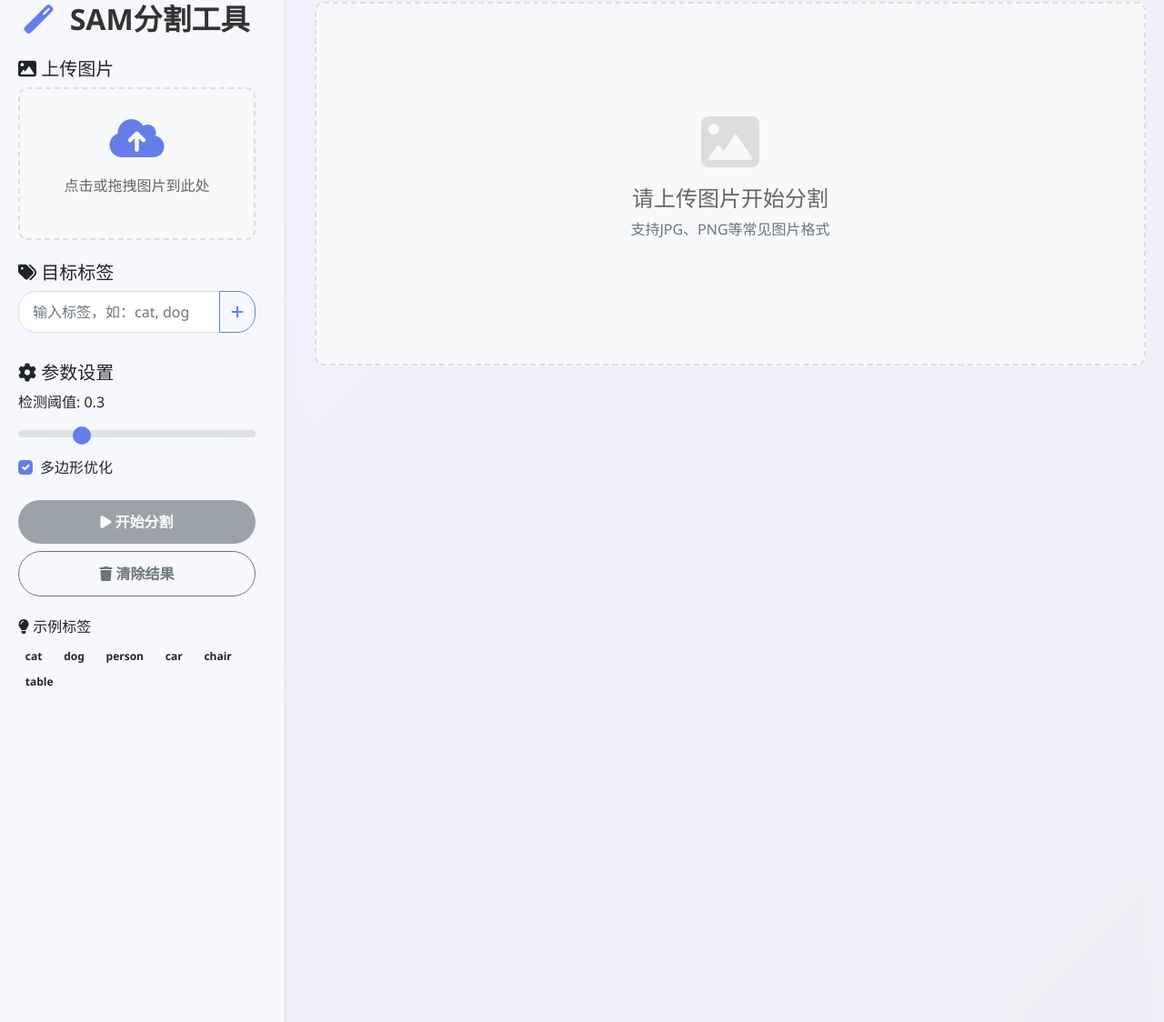
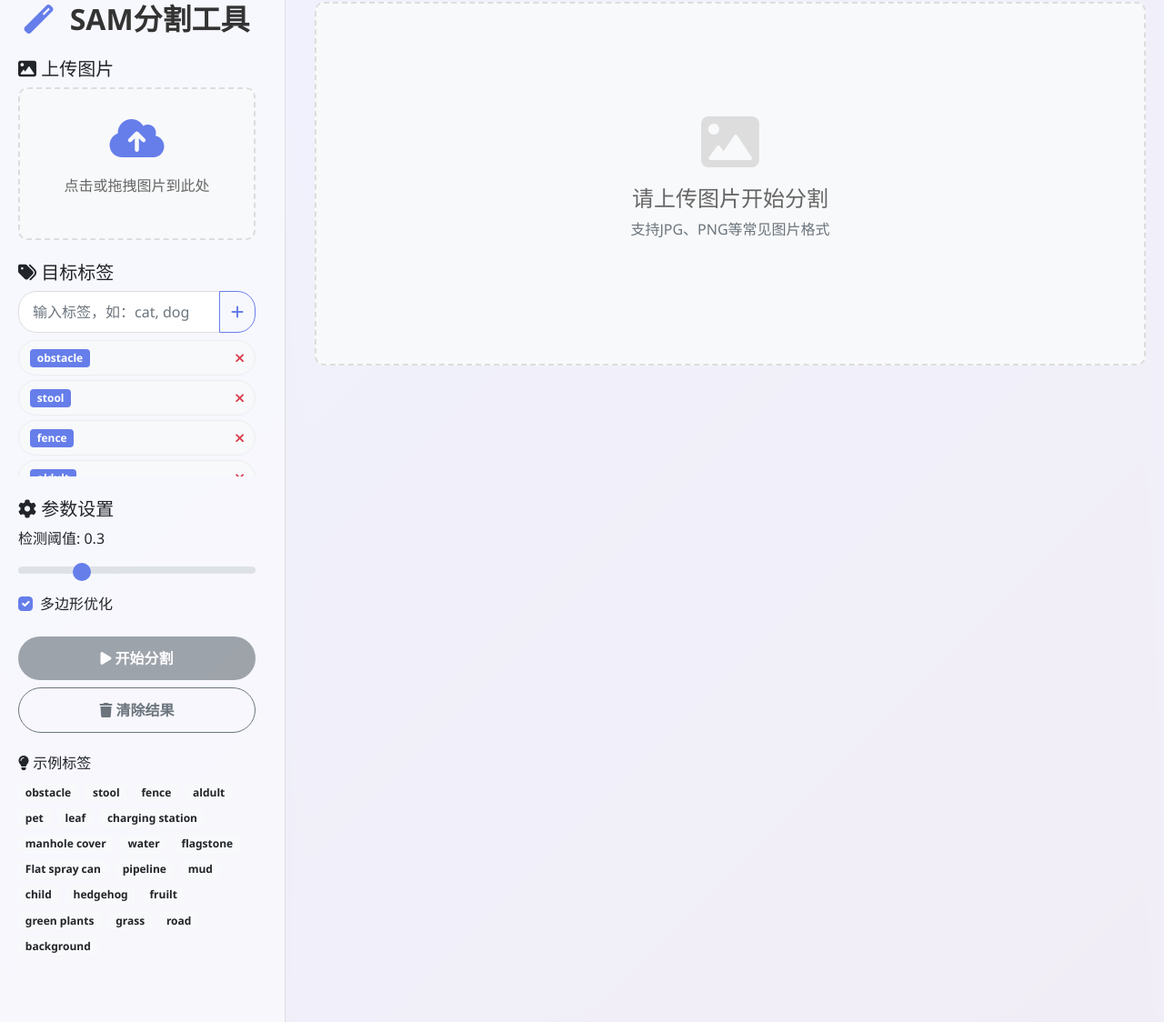
Before and after one commit to the-sword/auto_labling, a Flask app: page / in a window 1280 px wide. Shown: the part 18-1142 px from the top of the page at 91% size. Run offline with Flask 3, Linux system fonts and the light colour scheme.

Commit message:
feat: 更新示例标签并优化相关功能
- 新增预定义标签数组，包含更多特定场景的标签
- 实现预填充目标标签列表的功能
- 添加渲染示例标签的逻辑，首次渲染时使用预定义列表
- 优化示例标签点击事件的绑定方式，支持动态添加的标签
- 更新页面加载后的初始化逻辑，先渲染示例标签再绑定事件

```diff
--- a/static/js/app.js
+++ b/static/js/app.js
@@ -22,6 +22,30 @@ const detectionsList = document.getElementById('detectionsList');
 const loadingOverlay = document.getElementById('loadingOverlay');
 const errorModal = new bootstrap.Modal(document.getElementById('errorModal'));
 
+// 预定义标签（可点击快速添加）
+const PREDEFINED_LABELS = [
+    'obstacle',
+    'stool',
+    'fence',
+    'aldult',
+    'pet',
+    'leaf',
+    'charging station',
+    'manhole cover',
+    'water',
+    'flagstone',
+    'Flat spray can',
+    'pipeline',
+    'mud',
+    'child',
+    'hedgehog',
+    'fruilt',
+    'green plants',
+    'grass',
+    'road',
+    'background'
+];
+
 // 颜色生成函数
 function generateRandomColor() {
     const colors = [
@@ -30,6 +54,25 @@ function generateRandomColor() {
         '#F8C471', '#82E0AA', '#F1948A', '#85C1E9', '#D7BDE2'
     ];
     return colors[Math.floor(Math.random() * colors.length)];
+}
+
+// 预填充目标标签列表
+function prefillTargetLabels() {
+    currentLabels = [...PREDEFINED_LABELS];
+    updateLabelsDisplay();
+    updateSegmentButton();
+}
+
+// 渲染示例标签（基于预定义列表）
+function renderExampleTags() {
+    const container = document.querySelector('.example-tags');
+    if (!container) return;
+    // 仅当容器为空时再渲染，避免覆盖服务端已渲染的内容
+    if (container.children.length === 0) {
+        container.innerHTML = PREDEFINED_LABELS
+            .map(l => `<span class="badge bg-light text-dark me-1 mb-1 example-tag">${l}</span>`)
+            .join('');
+    }
 }
 
 // 初始化事件监听器
@@ -49,16 +92,19 @@ function initializeEventListeners() {
         }
     });
 
-    // 示例标签点击
-    document.querySelectorAll('.example-tag').forEach(tag => {
-        tag.addEventListener('click', () => {
+    // 示例标签点击（事件代理，兼容服务端/前端渲染）
+    const exampleTagsContainer = document.querySelector('.example-tags');
+    if (exampleTagsContainer) {
+        exampleTagsContainer.addEventListener('click', (e) => {
+            const tag = e.target.closest('.example-tag');
+            if (!tag) return;
             const label = tag.textContent.trim();
             if (!currentLabels.includes(label)) {
                 addLabelToArray(label);
                 updateLabelsDisplay();
             }
         });
-    });
+    }
 
     // 参数设置
     thresholdSlider.addEventListener('input', (e) => {
@@ -341,6 +387,10 @@ function showError(message) {
 
 // 页面加载完成后初始化
 document.addEventListener('DOMContentLoaded', () => {
+    // 先渲染示例标签，再绑定事件
+    renderExampleTags();
+    // 预填充目标标签列表
+    prefillTargetLabels();
     initializeEventListeners();
     updateSegmentButton();
 });
--- a/templates/index.html
+++ b/templates/index.html
@@ -72,12 +72,26 @@
                     <div class="examples-section mt-4">
                         <h6><i class="fas fa-lightbulb"></i> 示例标签</h6>
                         <div class="example-tags">
-                            <span class="badge bg-light text-dark me-1 mb-1 example-tag">cat</span>
-                            <span class="badge bg-light text-dark me-1 mb-1 example-tag">dog</span>
-                            <span class="badge bg-light text-dark me-1 mb-1 example-tag">person</span>
-                            <span class="badge bg-light text-dark me-1 mb-1 example-tag">car</span>
-                            <span class="badge bg-light text-dark me-1 mb-1 example-tag">chair</span>
-                            <span class="badge bg-light text-dark me-1 mb-1 example-tag">table</span>
+                            <span class="badge bg-light text-dark me-1 mb-1 example-tag">obstacle</span>
+                            <span class="badge bg-light text-dark me-1 mb-1 example-tag">stool</span>
+                            <span class="badge bg-light text-dark me-1 mb-1 example-tag">fence</span>
+                            <span class="badge bg-light text-dark me-1 mb-1 example-tag">aldult</span>
+                            <span class="badge bg-light text-dark me-1 mb-1 example-tag">pet</span>
+                            <span class="badge bg-light text-dark me-1 mb-1 example-tag">leaf</span>
+                            <span class="badge bg-light text-dark me-1 mb-1 example-tag">charging station</span>
+                            <span class="badge bg-light text-dark me-1 mb-1 example-tag">manhole cover</span>
+                            <span class="badge bg-light text-dark me-1 mb-1 example-tag">water</span>
+                            <span class="badge bg-light text-dark me-1 mb-1 example-tag">flagstone</span>
+                            <span class="badge bg-light text-dark me-1 mb-1 example-tag">Flat spray can</span>
+                            <span class="badge bg-light text-dark me-1 mb-1 example-tag">pipeline</span>
+                            <span class="badge bg-light text-dark me-1 mb-1 example-tag">mud</span>
+                            <span class="badge bg-light text-dark me-1 mb-1 example-tag">child</span>
+                            <span class="badge bg-light text-dark me-1 mb-1 example-tag">hedgehog</span>
+                            <span class="badge bg-light text-dark me-1 mb-1 example-tag">fruilt</span>
+                            <span class="badge bg-light text-dark me-1 mb-1 example-tag">green plants</span>
+                            <span class="badge bg-light text-dark me-1 mb-1 example-tag">grass</span>
+                            <span class="badge bg-light text-dark me-1 mb-1 example-tag">road</span>
+                            <span class="badge bg-light text-dark me-1 mb-1 example-tag">background</span>
                         </div>
                     </div>
                 </div>
```
